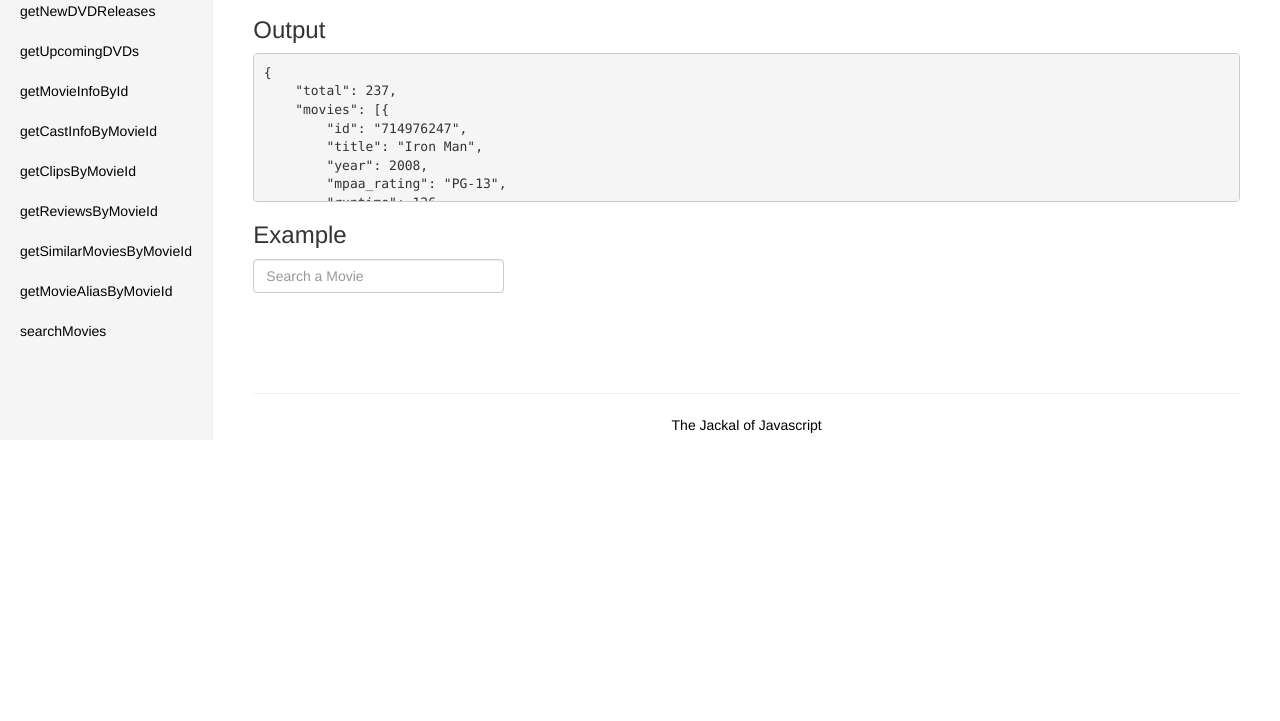
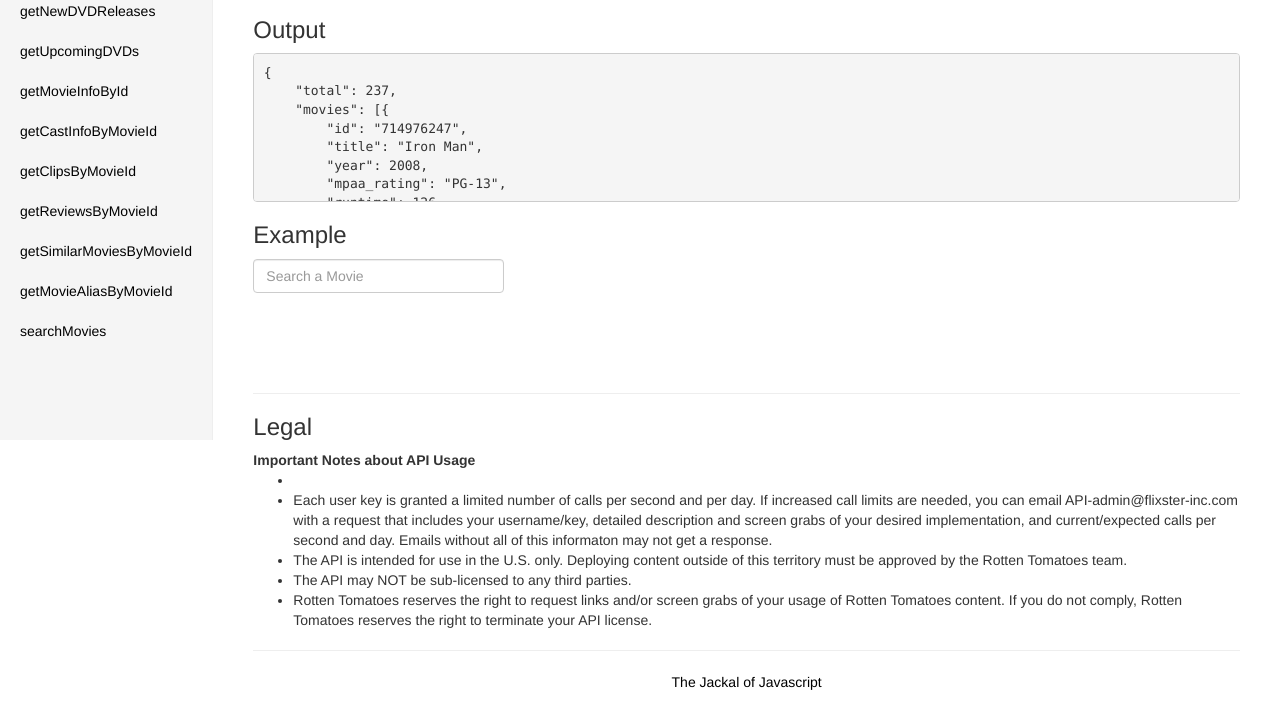
Before and after one commit to arvindr21/RottenTomatoesjQueryRestClient, a plain HTML site: page index.html in a window 1280 px wide. Shown: the part 360-1081 px from the top of the page. Before the commit the page ends 824 px from the top, so only its background shows below. Drawn offline with nearby package versions, Linux system fonts and the light colour scheme.

Commit message:
Update index.html

```diff
--- a/index.html
+++ b/index.html
@@ -77,6 +77,14 @@
 
                 </div>
                 <hr />
+                <h3>Legal</h3>
+                <b>Important Notes about API Usage</b>
+                <ul><li>
+<li>Each user key is granted a limited number of calls per second and per day.  If increased call limits are needed, you can email API-admin@flixster-inc.com with a request that includes your username/key, detailed description and screen grabs of your desired implementation, and current/expected calls per second and day.  Emails without all of this informaton may not get a response.  </li>
+<li>The API is intended for use in the U.S. only. Deploying content outside of this territory must be approved by the Rotten Tomatoes team.</li>
+<li>The API may NOT be sub-licensed to any third parties.</li>
+<li>Rotten Tomatoes reserves the right to request links and/or screen grabs of your usage of Rotten Tomatoes content.  If you do not comply, Rotten Tomatoes reserves the right to terminate your API license.</li></ul>
+                <hr />
                 <footer>
                     <a href="http://thejackalofjavascript.com" target="_blank">The Jackal of Javascript</a>
                 </footer>
```
